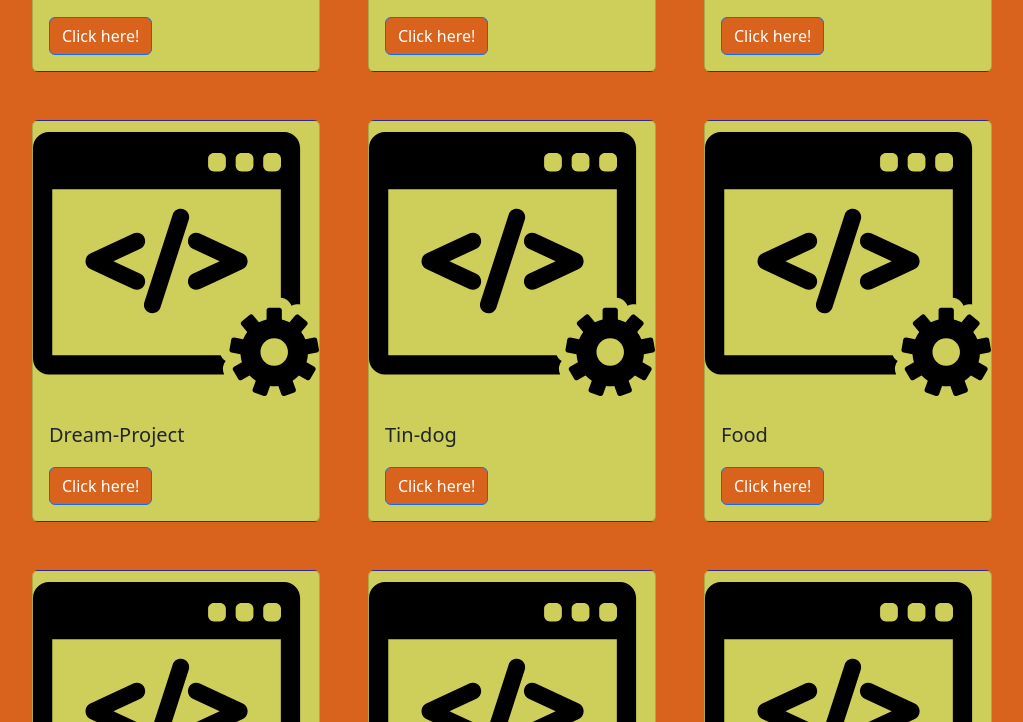
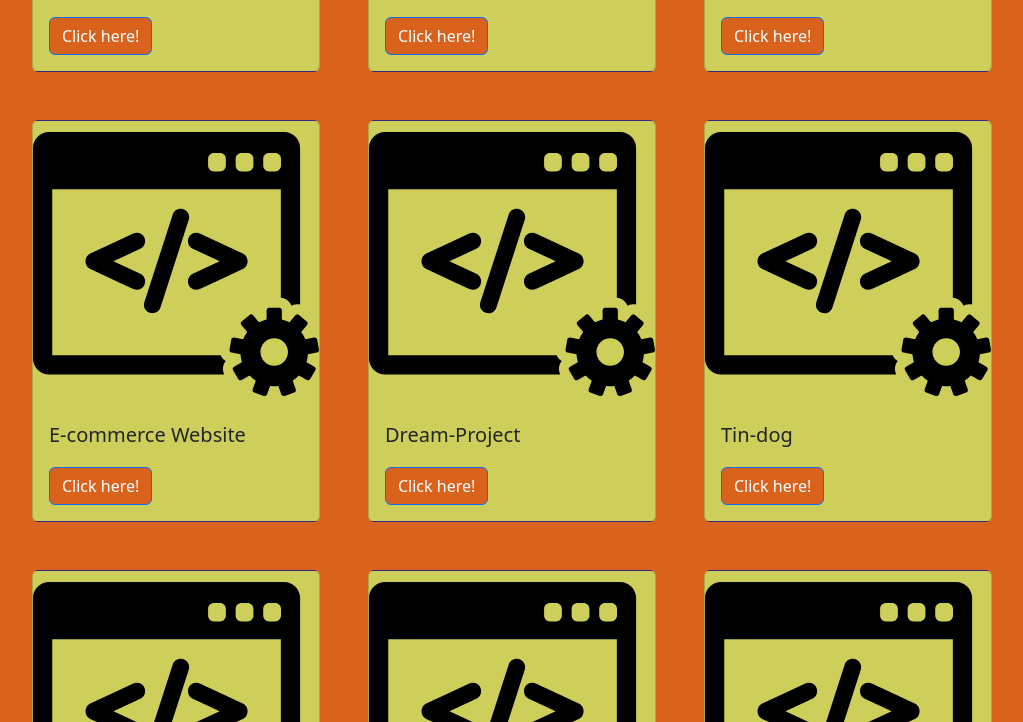
Before and after one commit to shashwat051102/Portfolio-4, a plain HTML site: page index.html in a window 1280 px wide. Shown: the part 2513-3235 px from the top of the page, without its empty margins (96-1119 px from the left). Drawn offline with nearby package versions, Linux system fonts and the light colour scheme.

Commit message:
index.html

```diff
--- a/index.html
+++ b/index.html
@@ -86,6 +86,15 @@
                   <h5 class="card-title">Coffe_machine-OOP</h5>
 
                   <a href="https://github.com/shashwat051102/Coffe_machine-OOP-.git" target="_blank" class="btn btn-primary">Click here!</a>
+                </div>
+              </div>
+
+                <div class="card webdevelopment" style="width: 18rem;">
+                <img src="web-development-svgrepo-com.svg" class="card-img-top" alt="...">
+                <div class="card-body">
+                  <h5 class="card-title">E-commerce Website</h5>
+
+                  <a href="https://shashwat051102.github.io/Clocko/" target="_blank" class="btn btn-primary">Click here!</a>
                 </div>
               </div>
 
```
